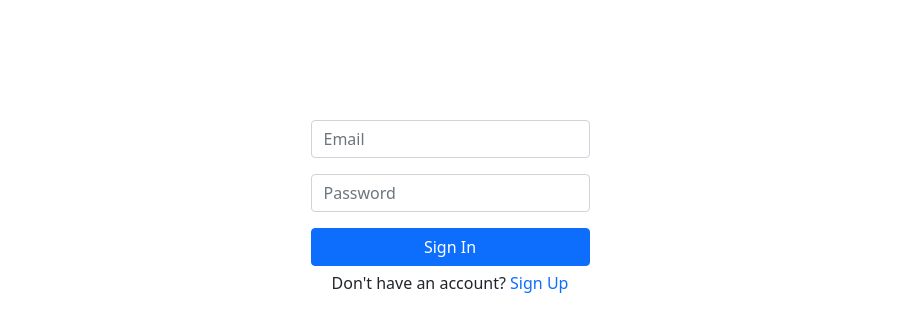
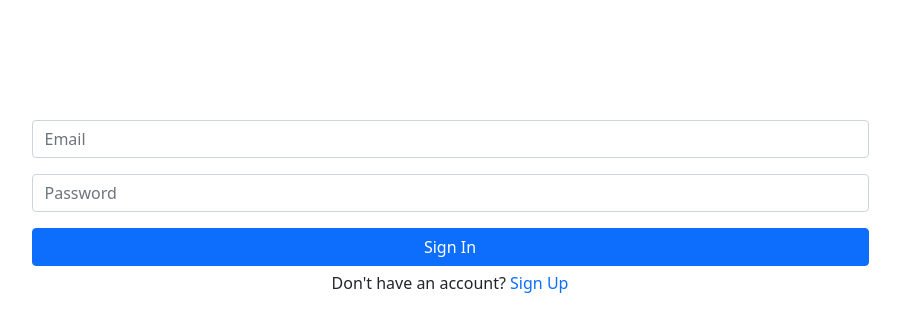
Before and after one commit to jamshidbekml/oauth-google-github, a website: page public/signin.html in a window 1280 px wide. Shown: the whole page, without its empty margins (190-1090 px from the left). Drawn offline with nearby package versions, Linux system fonts and the light colour scheme.

Commit message:
initial commit

```diff
--- a/public/signin.html
+++ b/public/signin.html
@@ -17,7 +17,7 @@
                 onsubmit="event.preventDefault();"
                 action="signup"
                 method="post"
-                class="w-25 me-auto ms-auto"
+                class="w-75 me-auto ms-auto"
                 style="margin-top: 15vh"
             >
                 <input
```
Also changed, not shown: public/signup.html (+1 -1 lines).
